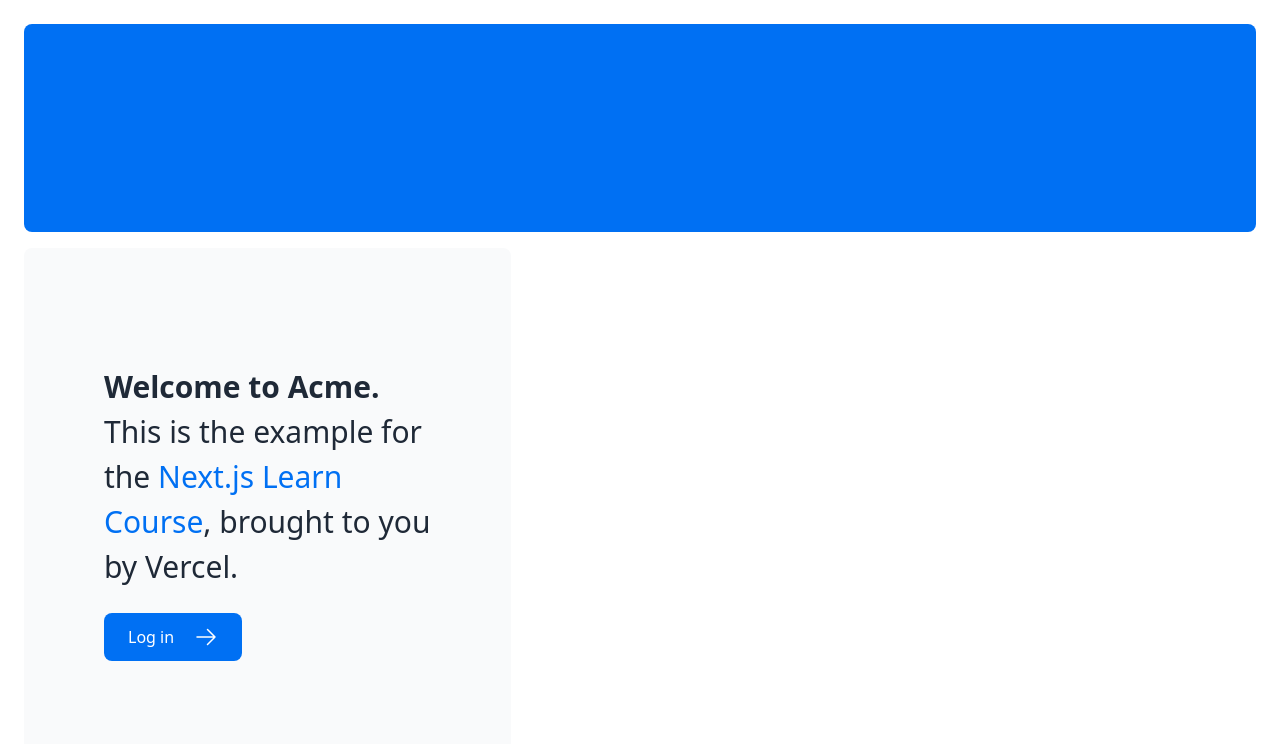
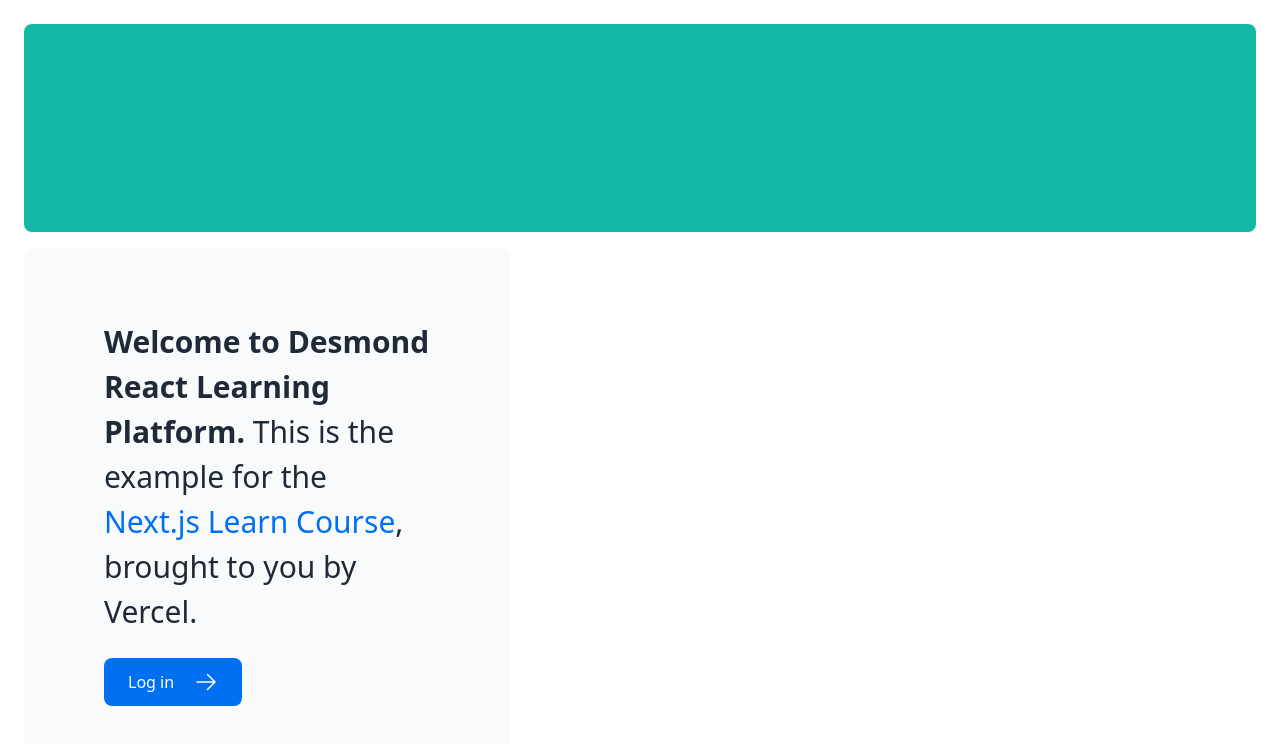
Before and after one commit to Desmond-netw/learn_react_js, a Next.js app in the folder nextjs-dashboard/: page / in a window 1280 px wide. Shown: the top 744 px of the page. Built offline with nearby package versions, Linux system fonts and the light colour scheme.

Commit message:
change bg-color for topnav

```diff
--- a/nextjs-dashboard/app/page.tsx
+++ b/nextjs-dashboard/app/page.tsx
@@ -5,13 +5,13 @@
 export default function Page() {
   return (
     <main className="flex min-h-screen flex-col p-6">
-      <div className="flex h-20 shrink-0 items-end rounded-lg bg-blue-500 p-4 md:h-52">
+      <div className="flex h-20 shrink-0 items-end rounded-lg bg-teal-500 p-4 md:h-52">
         {/* <AcmeLogo /> */}
       </div>
       <div className="mt-4 flex grow flex-col gap-4 md:flex-row">
         <div className="flex flex-col justify-center gap-6 rounded-lg bg-gray-50 px-6 py-10 md:w-2/5 md:px-20">
           <p className={`text-xl text-gray-800 md:text-3xl md:leading-normal`}>
-            <strong>Welcome to Acme.</strong> This is the example for the{' '}
+            <strong>Welcome to Desmond React Learning Platform.</strong> This is the example for the{' '}
             <a href="https://nextjs.org/learn/" className="text-blue-500">
               Next.js Learn Course
             </a>
```
